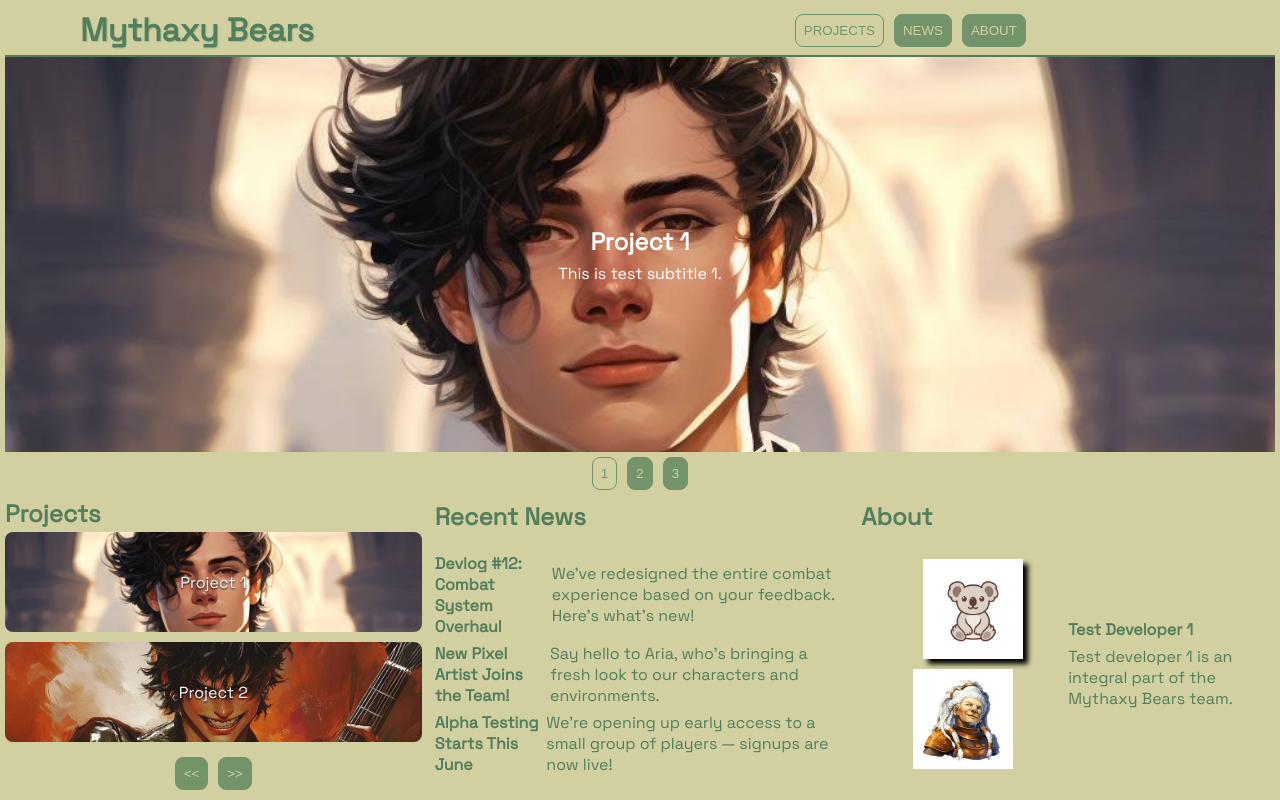
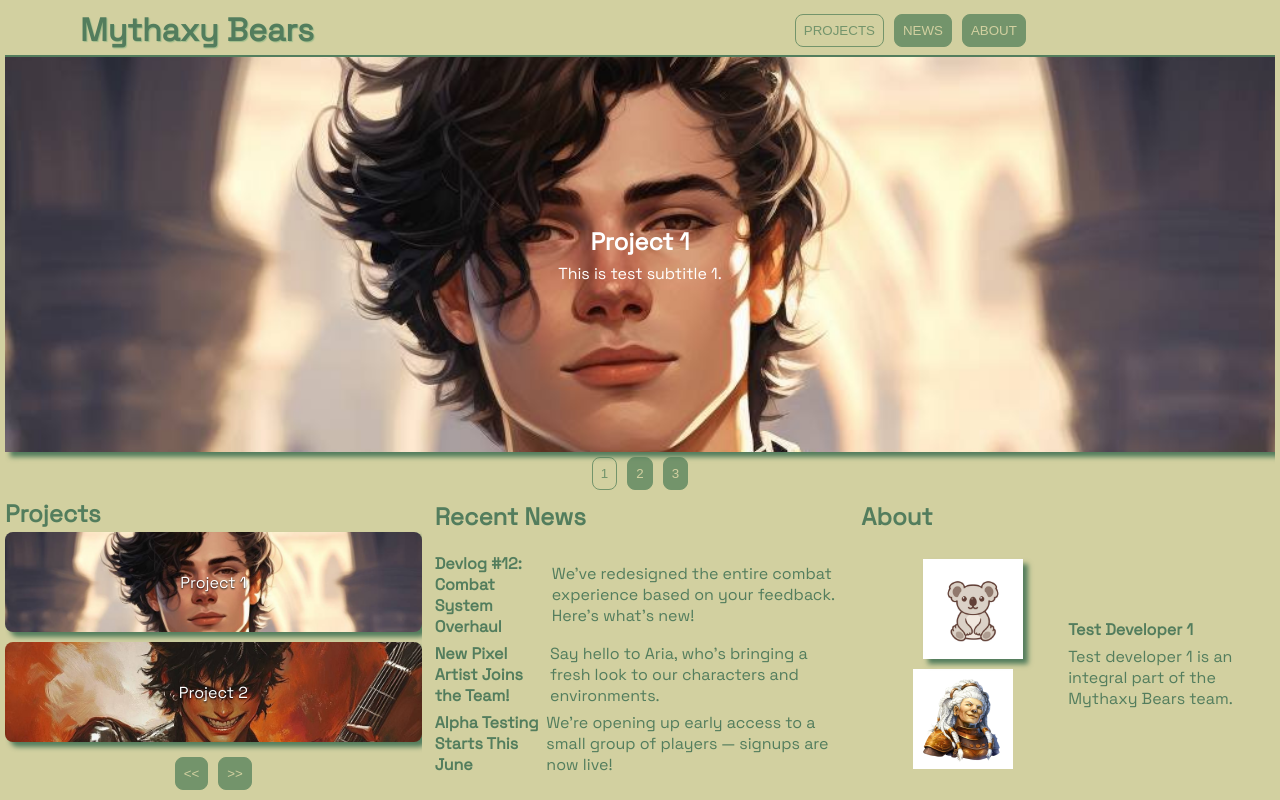
Before and after one commit to asseternity/studio-website, a React (Vite) app: page / in a window 1280 px wide. Built offline with nearby package versions, Linux system fonts and the light colour scheme.

Commit message:
feat: update css to include box shadows

```diff
--- a/src/index.css
+++ b/src/index.css
@@ -152,6 +152,7 @@ div {
   background-position: center;
   padding: 2rem;
   box-sizing: border-box;
+  box-shadow: 5px 5px 5px var(--main);
 }
 
 /* FULL NEWS */
@@ -216,6 +217,7 @@ div {
   color: white;
   text-align: center;
   text-shadow: 0 1px 2px black;
+  box-shadow: 5px 5px 5px var(--main);
 }
 
 .preview_projects_buttons {
@@ -280,7 +282,7 @@ div {
 
 .selected {
   transform: translateX(10px);
-  box-shadow: 5px 5px 5px black;
+  box-shadow: 5px 5px 5px var(--main);
 }
 
 .profile_description {
```
